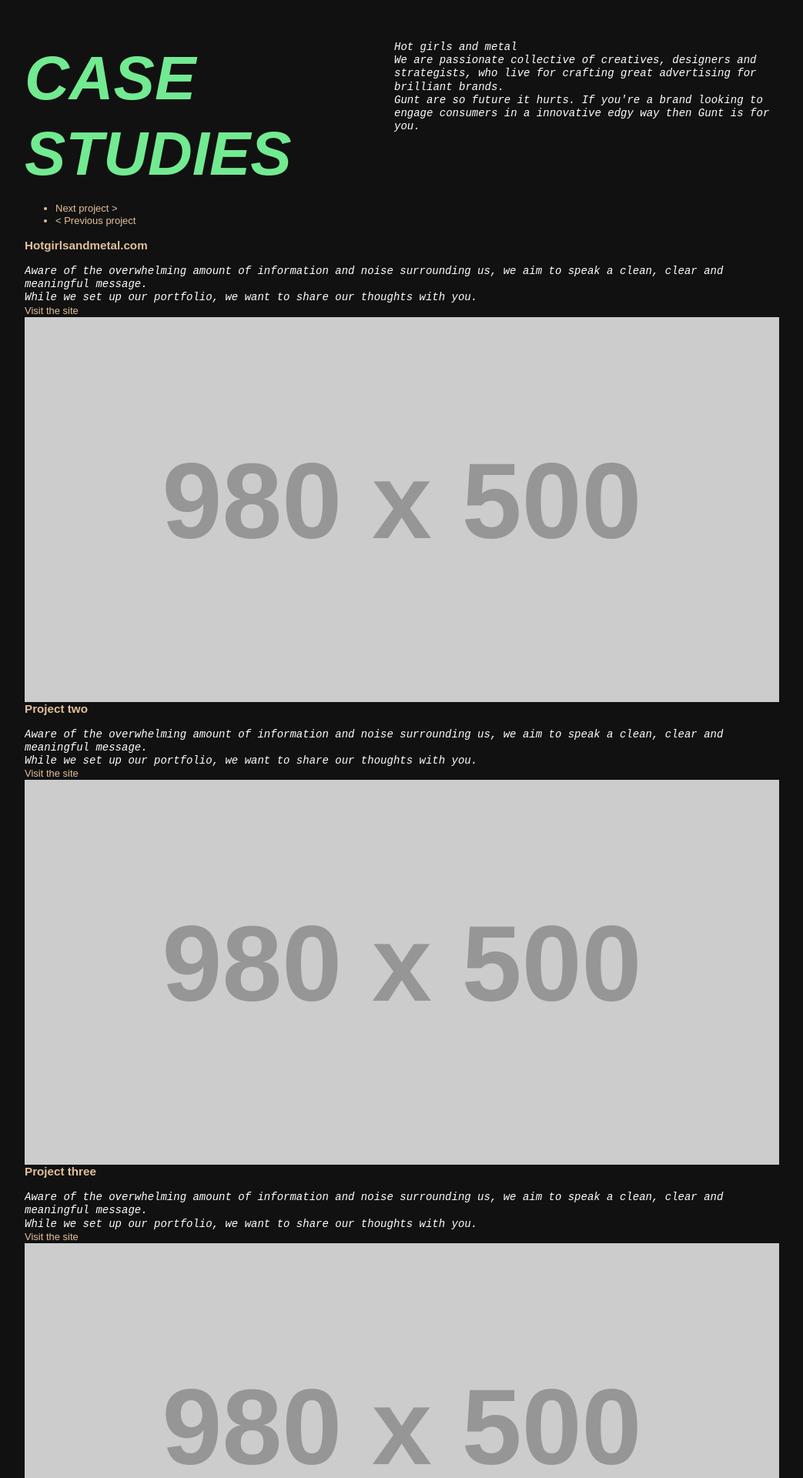
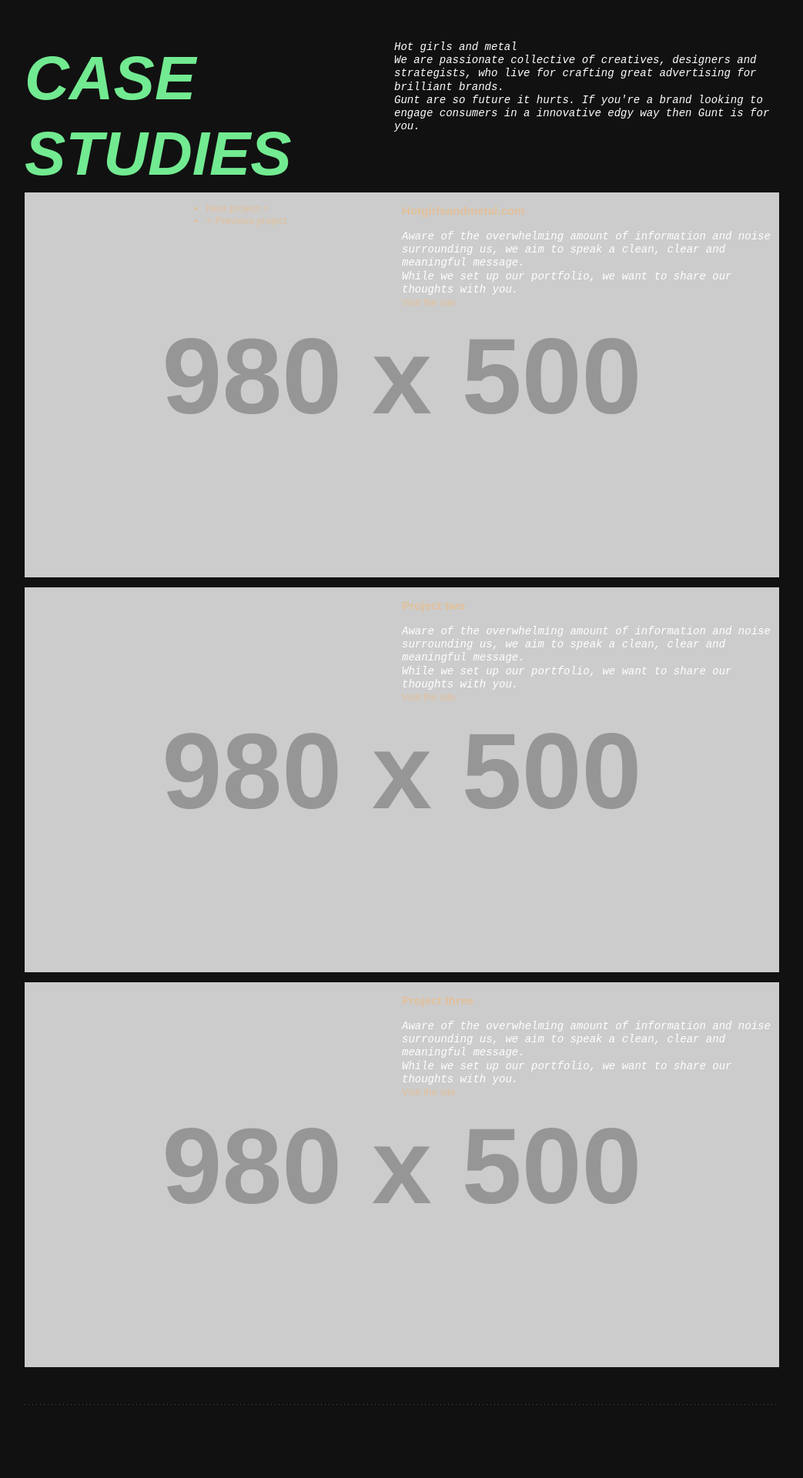
Before and after one commit to MadeByLoosers/madebyloosers.github.io, a PHP site: page / in a window 1280 px wide. Shown: the part 3029-4949 px from the top of the page at 77% size, without its empty margins (118-1161 px from the left). Run offline with PHP 8.4, Linux system fonts and the light colour scheme; grey boxes labelled with a size stand in for pictures from a placeholder-image service; some libraries are stand-ins or nearby versions.

Commit message:
(really) basic slideshow styles

```diff
--- a/includes/css/style.css
+++ b/includes/css/style.css
@@ -362,6 +362,40 @@ header {
   }
 
 /* specific section styles */
+  .slideshow {
+    position: relative;
+  }
+
+  .slideshow .slideshow-controls {
+    position: absolute;
+    left: 20%;
+    top: 0;
+
+  }
+
+  .slideshow .slideshow-slide {
+    position: relative;
+    height: 500px;
+    margin-bottom: 1em;
+  }
+
+  .slideshow .slideshow-slide h3,
+  .slideshow .slideshow-slide p,
+  .slideshow .slideshow-slide a {
+    width: 50%;
+    float: right;
+    clear: both;
+
+  }
+
+  .slideshow .slideshow-slide img {
+    position: absolute;
+    top: 0;
+    left: 0;
+    z-index: -1;
+
+  }
+
 
   #gmap {
     width: 980px;
```
